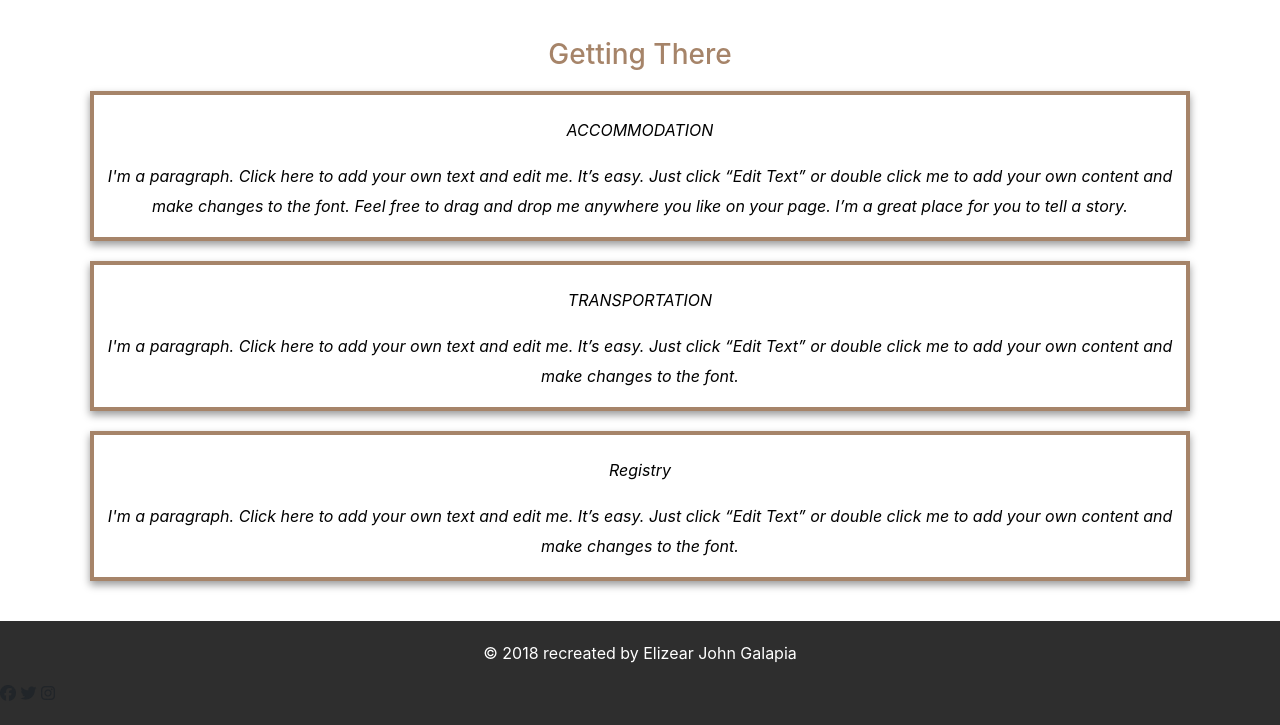
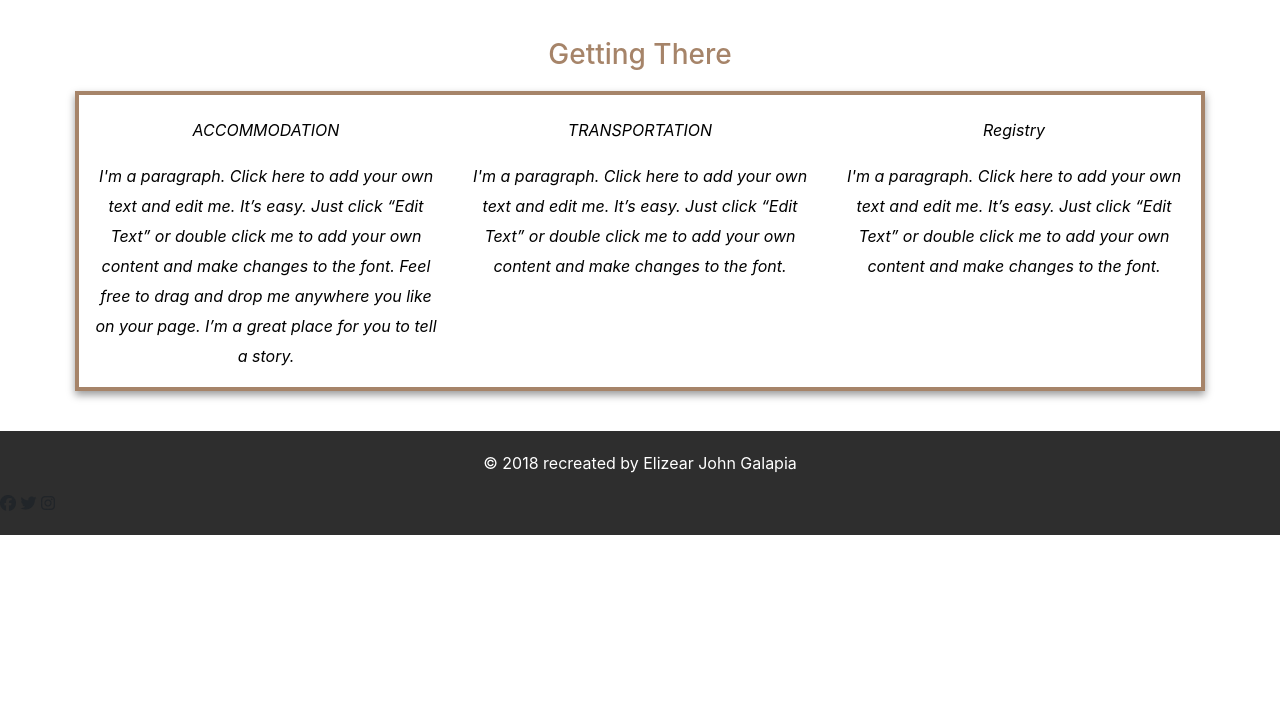
Before and after one commit to elii11/elii11.github.io, a plain HTML site: page 30days30sites/day2/index.html in a window 1280 px wide. Shown: the part 2502-3227 px from the top of the page. After the commit the page ends 3037 px from the top, so only its background shows below. Drawn offline with nearby package versions, Linux system fonts and the light colour scheme.

Commit message:
Update index.html

```diff
--- a/30days30sites/day2/index.html
+++ b/30days30sites/day2/index.html
@@ -119,17 +119,19 @@
             <div class="details text-center">
               <div>
                 <h3>Getting There</h3>
-                <div>
+                <div class="row">
+                  <div class="col-md-4">
                     <p>ACCOMMODATION</p>
                     <p>I'm a paragraph. Click here to add your own text and edit me. It’s easy. Just click “Edit Text” or double click me to add your own content and make changes to the font. Feel free to drag and drop me anywhere you like on your page. I’m a great place for you to tell a story.</p>
                   </div>
-                <div>
+                  <div class="col-md-4">
                     <p>TRANSPORTATION</p>
                     <p>I'm a paragraph. Click here to add your own text and edit me. It’s easy. Just click “Edit Text” or double click me to add your own content and make changes to the font. </p>
                   </div>
-                <div>
+                  <div class="col-md-4">
                     <p>Registry</p>
                     <p>I'm a paragraph. Click here to add your own text and edit me. It’s easy. Just click “Edit Text” or double click me to add your own content and make changes to the font. </p>
+                  </div>
                 </div>
               </div>
             </div>
```
Lines whose indentation alone changed are shown as unchanged.
